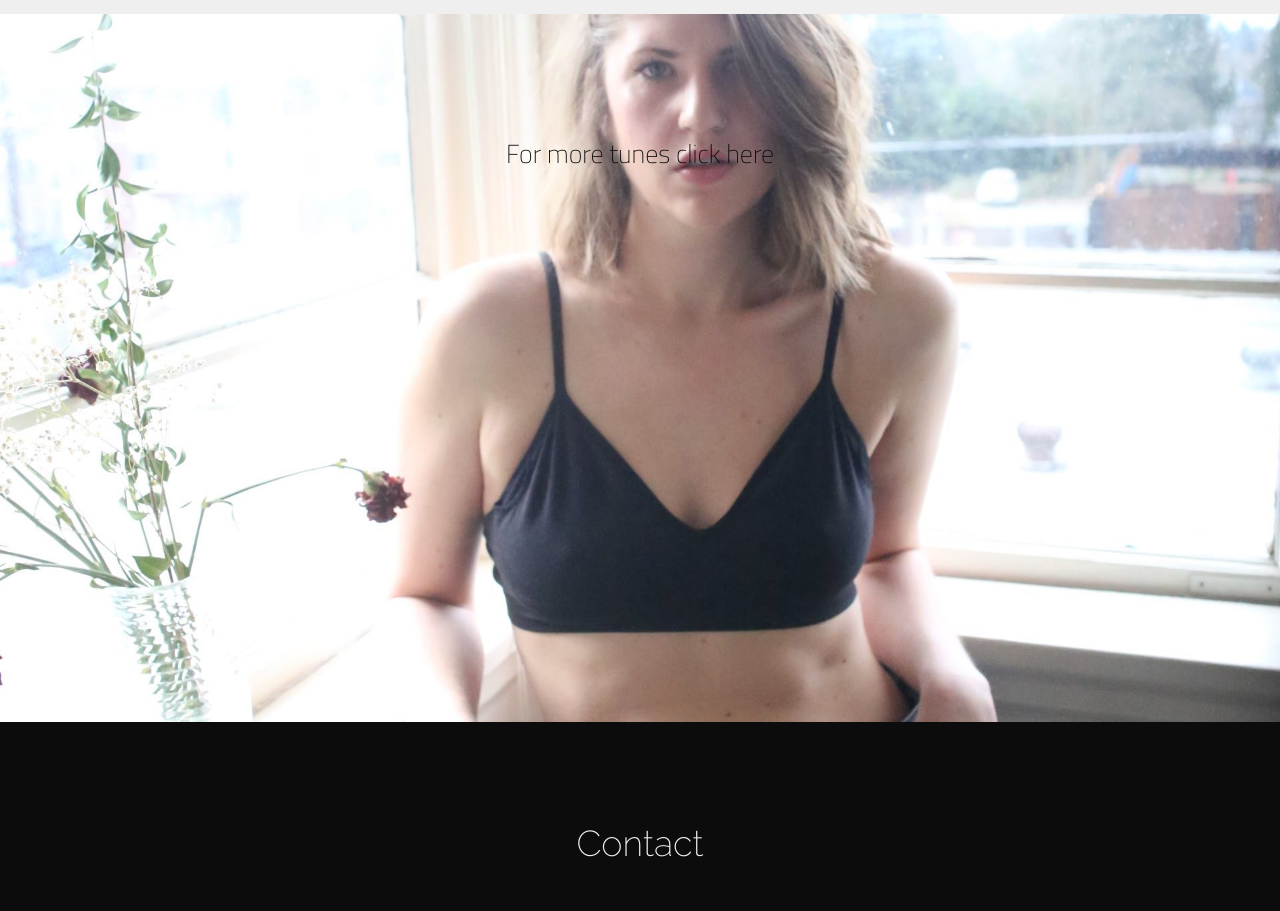
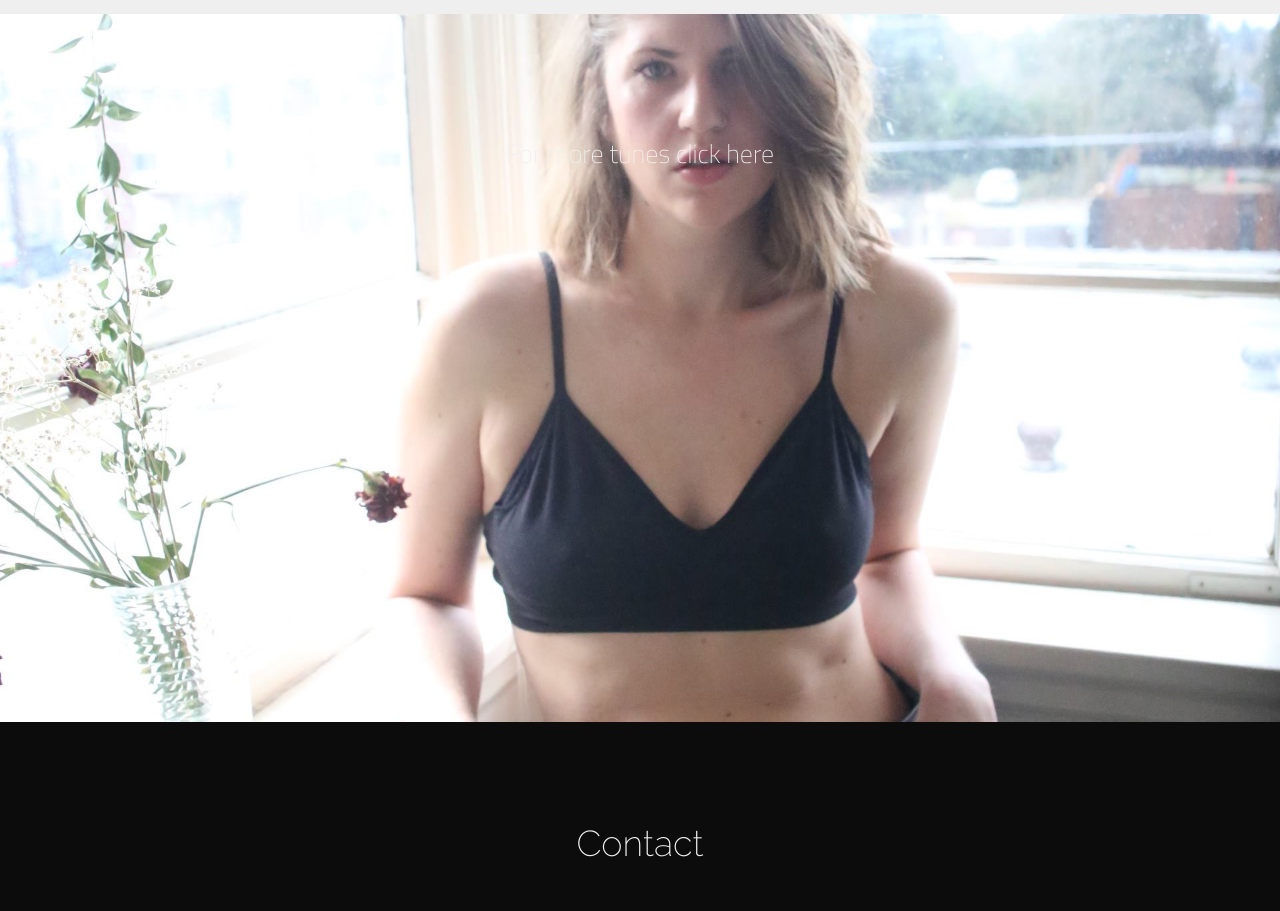
Before and after one commit to zanedr/kate-dinsmore-updated, a React (Create React App) app: page / in a window 1280 px wide. Shown: the part 1780-2691 px from the top of the page. Built offline with nearby package versions, Linux system fonts and the light colour scheme.

Commit message:
more css stuff

```diff
--- a/src/App.css
+++ b/src/App.css
@@ -180,7 +180,7 @@ h2 {
 }
 
 .music-links {
-  color: #0c0c0c;
+  color: #efefef;
   font-family: 'Titillium Web', sans-serif;
   font-size: 26px;
   margin-top: 20px;
```
